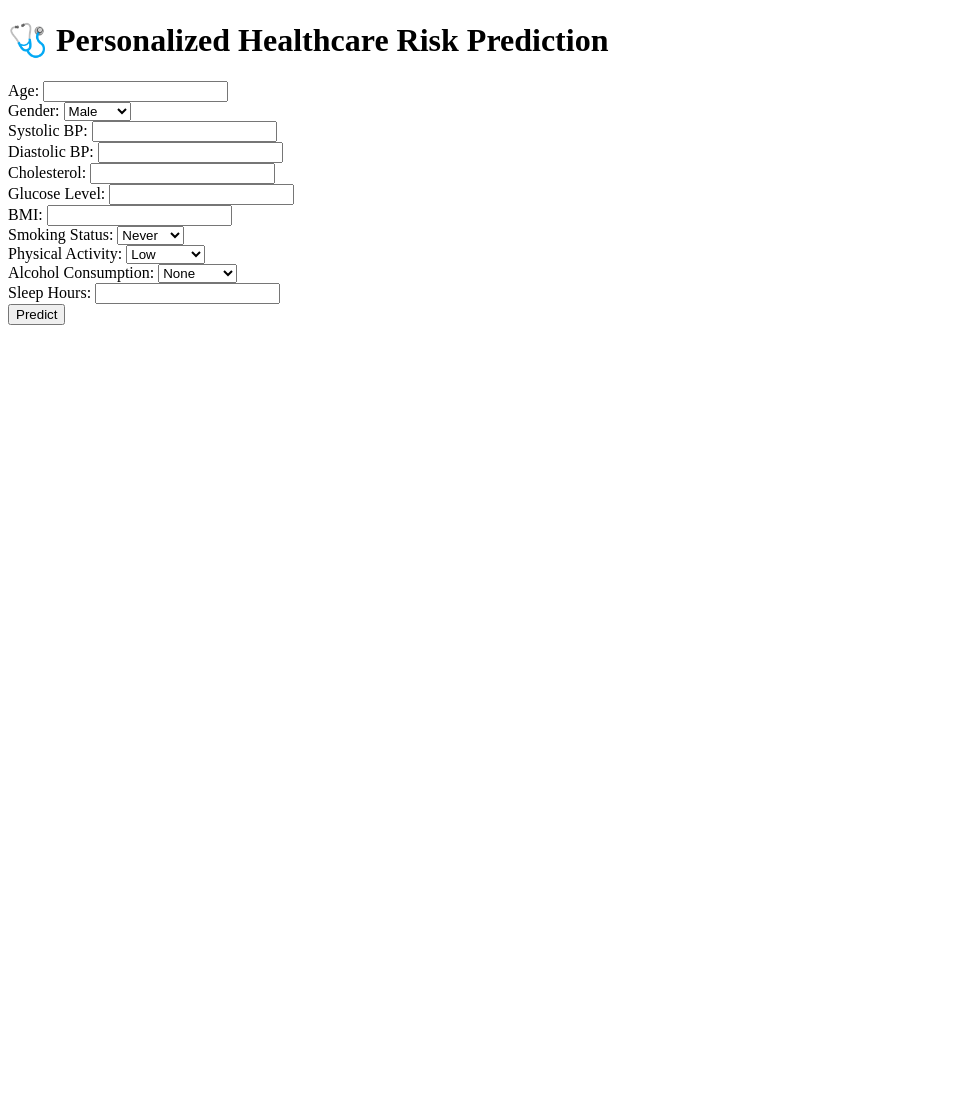
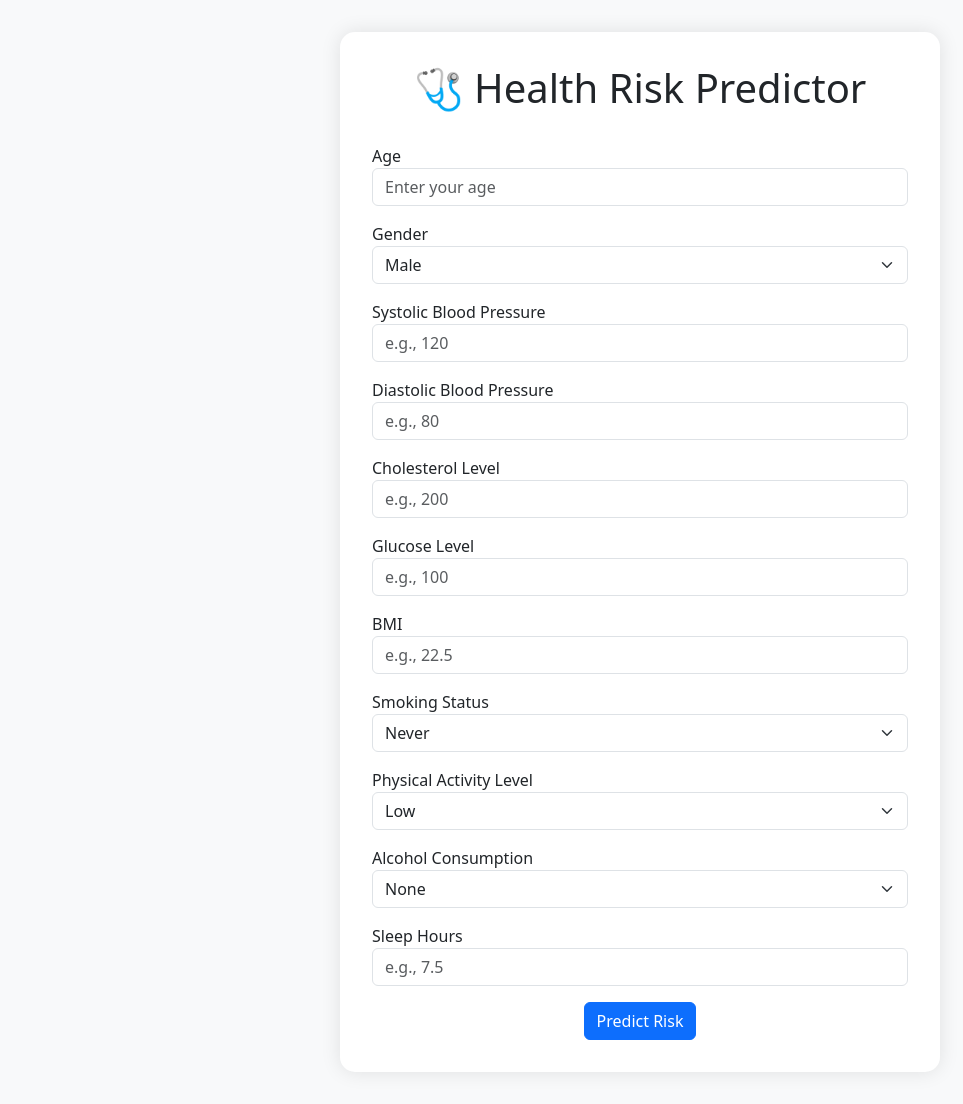
Before and after one commit to Naila-Srivastava/Personalised_Healthcare_App, a Flask app: page / in a window 1280 px wide. Shown: the whole page, without its empty margins (0-963 px from the left). Before the commit the page ends 325 px from the top, so only its background shows below. Run offline with Flask 3, Linux system fonts and the light colour scheme; parts of the project's set-up code (start-up, migrations or seed data) failed here and were passed over.

Commit message:
UI Script

```diff
--- a/templates/index.html
+++ b/templates/index.html
@@ -2,34 +2,106 @@
 <html>
 <head>
     <title>Personalized Health Risk</title>
+    <link href="https://cdn.jsdelivr.net/npm/bootstrap@5.3.0/dist/css/bootstrap.min.css" rel="stylesheet">
+    <style>
+        body {
+            padding: 2rem;
+            background: #f8f9fa;
+        }
+        .form-container {
+            max-width: 600px;
+            margin: auto;
+            background: #ffffff;
+            padding: 2rem;
+            border-radius: 15px;
+            box-shadow: 0px 0px 20px rgba(0, 0, 0, 0.1);
+        }
+        h1 {
+            text-align: center;
+            margin-bottom: 2rem;
+        }
+    </style>
 </head>
 <body>
-    <h1>🩺 Personalized Healthcare Risk Prediction</h1>
-    <form method="post">
-        Age: <input type="number" name="age"><br>
-        Gender: <select name="gender">
-            <option>Male</option><option>Female</option><option>Other</option></select><br>
-        Systolic BP: <input type="number" name="systolic"><br>
-        Diastolic BP: <input type="number" name="diastolic"><br>
-        Cholesterol: <input type="number" name="cholesterol"><br>
-        Glucose Level: <input type="number" name="glucose"><br>
-        BMI: <input type="number" step="0.1" name="bmi"><br>
-        Smoking Status: <select name="smoking">
-            <option>Never</option><option>Former</option><option>Current</option></select><br>
-        Physical Activity: <select name="activity">
-            <option>Low</option><option>Moderate</option><option>High</option></select><br>
-        Alcohol Consumption: <select name="alcohol">
-            <option>None</option><option>Low</option><option>Moderate</option><option>High</option></select><br>
-        Sleep Hours: <input type="number" step="0.5" name="sleep"><br>
-        <input type="submit" value="Predict">
-    </form>
+    <div class="form-container">
+        <h1>🩺 Health Risk Predictor</h1>
+        <form method="post">
+            <div class="mb-3">
+                <label>Age</label>
+                <input type="number" name="age" class="form-control" placeholder="Enter your age" required>
+            </div>
 
-    {% if prediction %}
-        <h2>Predicted Health Risk Level: {{ prediction }}</h2>
-    {% endif %}
+            <div class="mb-3">
+                <label>Gender</label>
+                <select name="gender" class="form-select" required>
+                    <option>Male</option>
+                    <option>Female</option>
+                    <option>Other</option>
+                </select>
+            </div>
 
-    {% for w in warnings %}
-        <p style="color:red;">{{ w }}</p>
-    {% endfor %}
+            <div class="mb-3">
+                <label>Systolic Blood Pressure</label>
+                <input type="number" name="systolic" class="form-control" placeholder="e.g., 120" required>
+            </div>
+
+            <div class="mb-3">
+                <label>Diastolic Blood Pressure</label>
+                <input type="number" name="diastolic" class="form-control" placeholder="e.g., 80" required>
+            </div>
+
+            <div class="mb-3">
+                <label>Cholesterol Level</label>
+                <input type="number" name="cholesterol" class="form-control" placeholder="e.g., 200" required>
+            </div>
+
+            <div class="mb-3">
+                <label>Glucose Level</label>
+                <input type="number" name="glucose" class="form-control" placeholder="e.g., 100" required>
+            </div>
+
+            <div class="mb-3">
+                <label>BMI</label>
+                <input type="number" step="0.1" name="bmi" class="form-control" placeholder="e.g., 22.5" required>
+            </div>
+
+            <div class="mb-3">
+                <label>Smoking Status</label>
+                <select name="smoking" class="form-select" required>
+                    <option>Never</option>
+                    <option>Former</option>
+                    <option>Current</option>
+                </select>
+            </div>
+
+            <div class="mb-3">
+                <label>Physical Activity Level</label>
+                <select name="activity" class="form-select" required>
+                    <option>Low</option>
+                    <option>Moderate</option>
+                    <option>High</option>
+                </select>
+            </div>
+
+            <div class="mb-3">
+                <label>Alcohol Consumption</label>
+                <select name="alcohol" class="form-select" required>
+                    <option>None</option>
+                    <option>Low</option>
+                    <option>Moderate</option>
+                    <option>High</option>
+                </select>
+            </div>
+
+            <div class="mb-3">
+                <label>Sleep Hours</label>
+                <input type="number" step="0.5" name="sleep" class="form-control" placeholder="e.g., 7.5" required>
+            </div>
+
+            <div class="text-center">
+                <button type="submit" class="btn btn-primary">Predict Risk</button>
+            </div>
+        </form>
+    </div>
 </body>
 </html>
```
